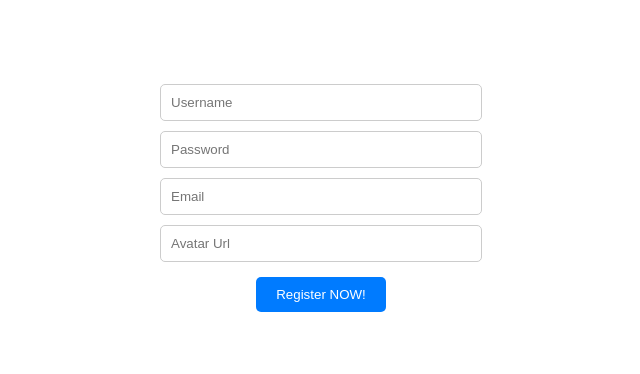
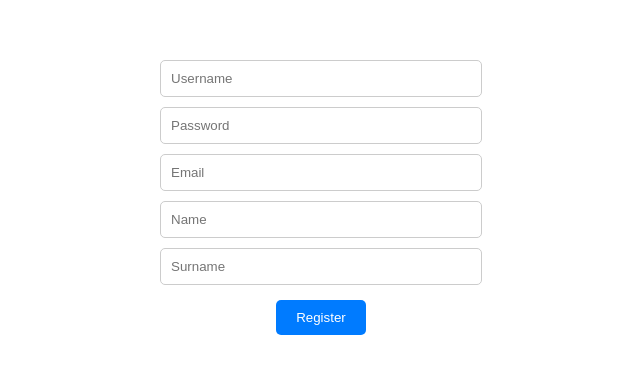
Before and after one commit to betulEZ/StudentManagementSystem, a React (Vite) app in the folder frontend/: page /register in a window 1280 px wide. Shown: the part 208-582 px from the top of the page, without its empty margins (319-959 px from the left). Built offline with nearby package versions, Linux system fonts and the light colour scheme; no server answers.

Commit message:
update Register Page

```diff
--- a/frontend/src/App.tsx
+++ b/frontend/src/App.tsx
@@ -74,7 +74,7 @@ export default function App() {
                         )}
                     </>
                 )}/>
-                <Route path={"/register"} element={<RegisterPage/>}/>
+                <Route path={"/register"} element={<RegisterPage fetchMe={fetchMe} />} />
                 <Route path={"/login"} element={<LoginPage fetchMe={fetchMe} />} />
                 <Route path="/teacher" element={<TeacherHomePage logout={logout}/>} />
                 <Route path="/teacher/studentlist" element={<StudentList logout={logout}/>}  />
--- a/frontend/src/RegisterPage.tsx
+++ b/frontend/src/RegisterPage.tsx
@@ -1,32 +1,37 @@
 import {ChangeEvent, FormEvent, useState} from "react";
 import axios from "axios";
 import './Register.css';
+import {AppUser} from "./types/AppUser.ts";
+import {useNavigate} from "react-router-dom";
 
-type AppUserDto = {
-    username: string,
-    password: string,
-    email: string,
-    avatarUrl: string,
+type RegisterPageProps = {
+    fetchMe: () => void;
 }
-
-export default function RegisterPage(){
-    const [appUserDto, setAppUserDto] = useState<AppUserDto>({
-        username: "",
-        password: "",
-        email: "",
-        avatarUrl: "",
+export default function RegisterPage(props : Readonly<RegisterPageProps>){
+    const [formData, setFormData] = useState<AppUser>({
+        name: '',
+        surname: '',
+        email: '',
+        password: '',
+        username: ''
     });
+    const navigate=useNavigate();
 
     function handleChange(event: ChangeEvent<HTMLInputElement>){
         const name = event.target.name;
         const value = event.target.value;
-        setAppUserDto({...appUserDto, [name]: value});
+        setFormData({...formData, [name]: value});
     }
 
     function register(){
-        axios.post("/api/users/register", appUserDto)
-            .then(()=>console.log("Registered!"))
+        axios.post("/api/users/register", formData)
+            .then(()=> {
+                console.log("Registered!");
+                navigate("/");
+                props.fetchMe();
+            })
             .catch(()=>console.error("Failed to register"))
+
     }
 
     function handleSubmit(event: FormEvent<HTMLFormElement>){
@@ -37,15 +42,17 @@ export default function RegisterPage(){
     return (
         <div className="form-container">
             <form onSubmit={handleSubmit}>
-                <input onChange={handleChange} name={"username"} placeholder={"Username"} value={appUserDto.username}
+                <input onChange={handleChange} name={"username"} placeholder={"Username"} value={formData.username}
                        type={"text"}/>
-                <input onChange={handleChange} name={"password"} placeholder={"Password"} value={appUserDto.password}
+                <input onChange={handleChange} name={"password"} placeholder={"Password"} value={formData.password}
                        type={"password"}/>
-                <input onChange={handleChange} name={"email"} placeholder={"Email"} value={appUserDto.email}
+                <input onChange={handleChange} name={"email"} placeholder={"Email"} value={formData.email}
                        type={"email"}/>
-                <input onChange={handleChange} name={"avatarUrl"} placeholder={"Avatar Url"}
-                       value={appUserDto.avatarUrl} type={"url"}/>
-                <button>Register NOW!</button>
+                <input onChange={handleChange} name={"name"} placeholder={"Name"} type={"name"}
+                       value={formData.name}/>
+                <input onChange={handleChange} name={"surname"} placeholder={"Surname"} type={"surname"}
+                       value={formData.surname}/>
+                <button>Register</button>
             </form>
         </div>
 
```
